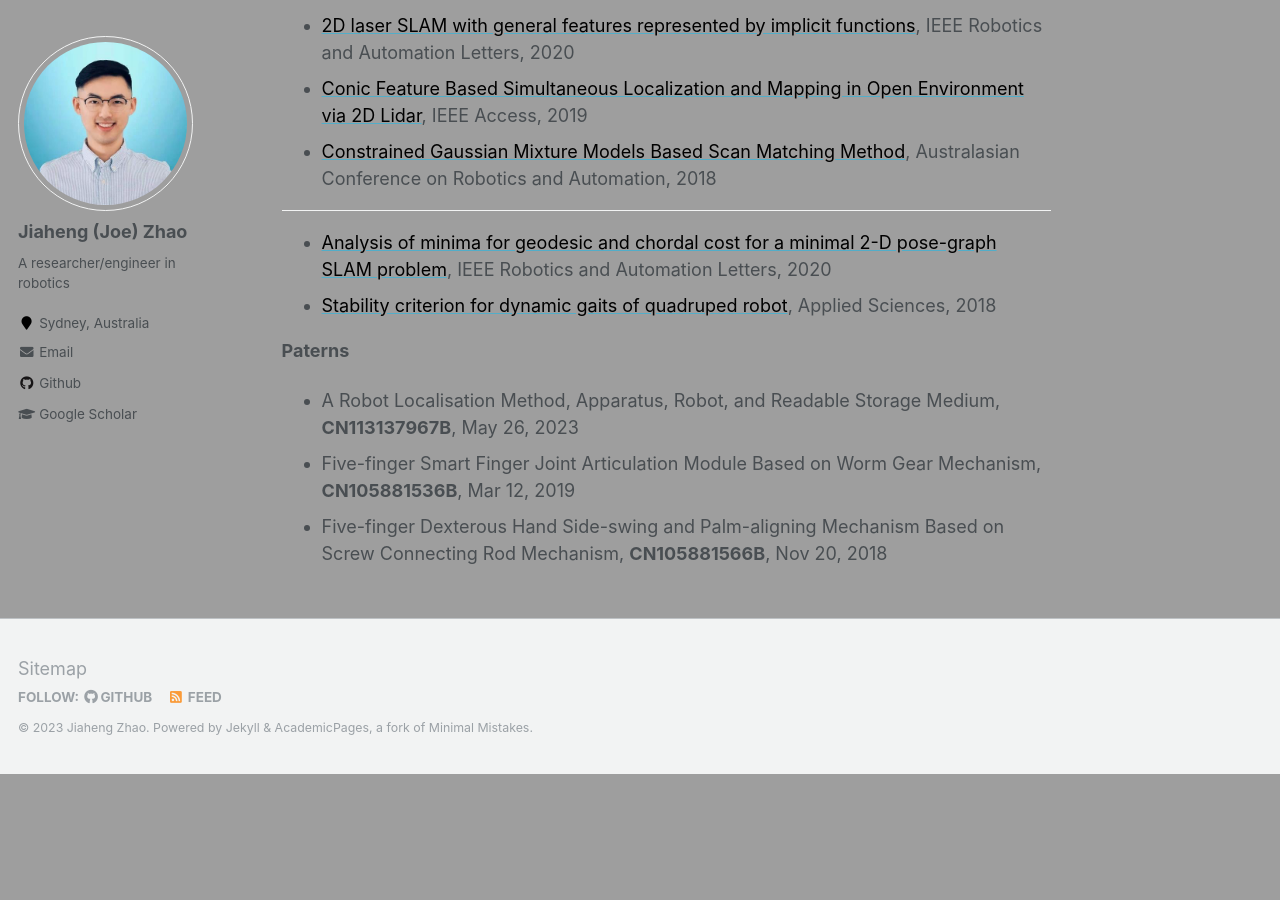
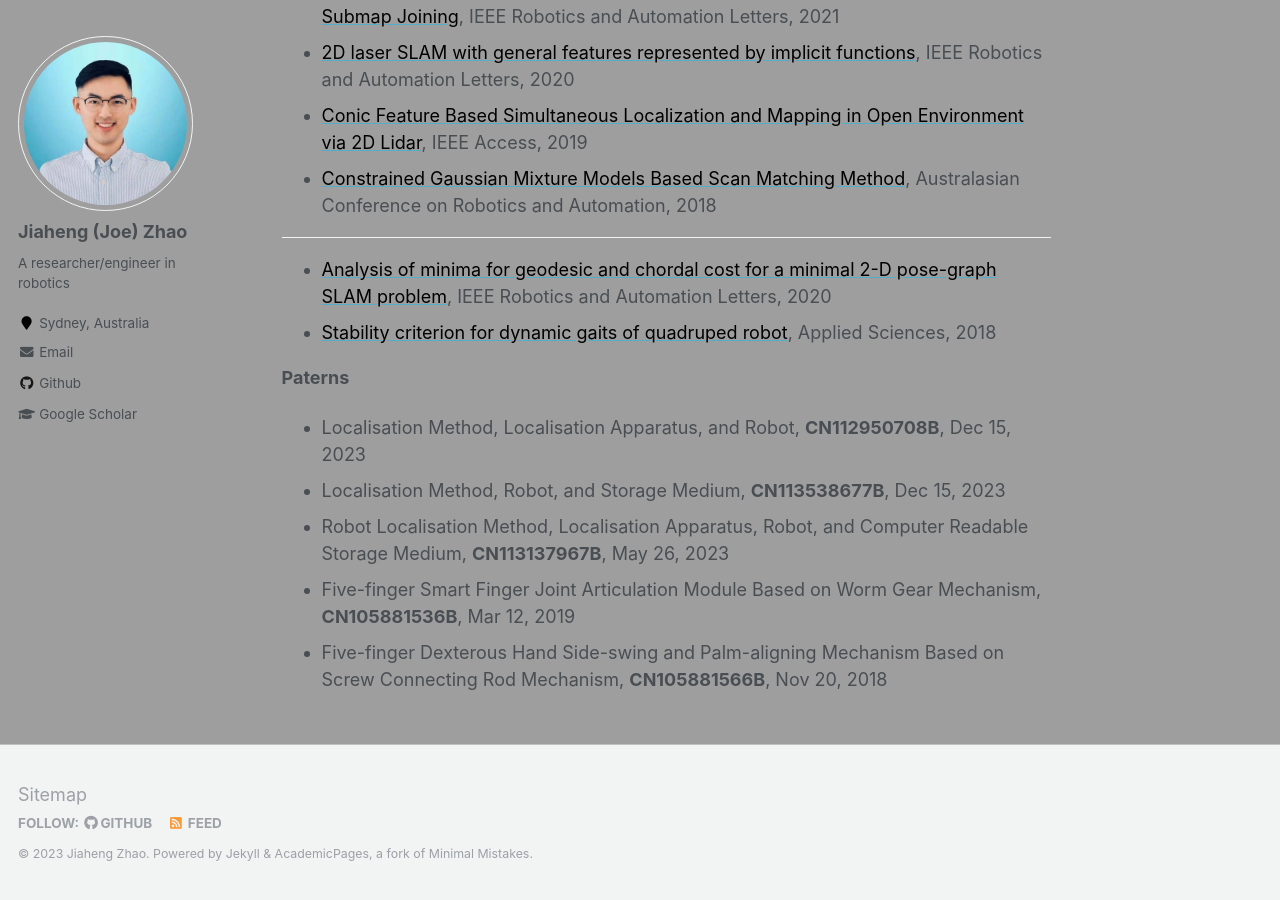
Before and after one commit to JiahengZhao/JiahengZhao.github.io, a Jekyll site: the page built from _pages/about.md, in a window 1280 px wide and 900 px high, scrolled down 1349 px. Built offline with Jekyll 4.4.1, drawn with Linux system fonts in a browser that asks for light colours; before the commit the page ends 2123 px from its top, so only the background shows below that; some of the changed text lies outside the part shown.

Commit message:
update patents

```diff
--- a/_pages/about.md
+++ b/_pages/about.md
@@ -14,7 +14,7 @@ Experience
 ======
 I am currently a Senior Engineer at [<font color="black">Conigital Group</font>](https://conigital.org/) in Sydney, Australia, where I have dedicated 2 years to advancing technologies in SLAM, perception, and sensor fusion. In this role, I've developed Lidar/Camera-based mapping and localisation algorithms, tackled challenges in sensors data fusion, performed extrinsic calibration, and honed my skills in on-road object detection and segmentation.
 
-Previously, I served as a Senior Localization and Navigation Algorithm Engineer at [<font color="black">UBTECH Research</font>](https://research.ubtrobot.com/home) in Shenzhen, China. My work centered on the development of cutting-edge SLAM, localization, and mapping algorithms. Noteworthy projects included crafting localization algorithms for quadruped robots, creating SLAM solutions for unmanned inspection vehicles within power stations, and pioneering autonomous exploration, mapping, and navigation algorithms for ultraviolet disinfection robots.
+Previously, I served as a Senior Localization and Navigation Algorithm Engineer at [<font color="black">UBTECH Research</font>](https://research.ubtrobot.com/home) in Shenzhen, China. My work centered on the development of cutting-edge SLAM, localization, and mapping algorithms. Noteworthy projects included crafting localization algorithms for quadruped robots, creating SLAM solutions for unmanned inspection vehicles within power stations, and pioneering autonomous exploration, mapping, and navigation algorithms for ultraviolet disinfection robots. **3 patents** on robot localisation method were issued.
 
 My academic journey is marked by two PhD pursuits. I conducted research at the Robotics Institute, University of Technology Sydney (UTS: RI), supervised by [<font color="black">Prof. Shoudong Huang</font>](https://profiles.uts.edu.au/Shoudong.Huang) and [<font color="black">Dr. Liang Zhao</font>](https://profiles.uts.edu.au/Liang.Zhao). My major area of focus was indoor/outdoor SLAM for mobile vehicles. Additionally, I pursued a PhD at the Beijing Institute of Technology, under the guidance of [<font color="black">Prof. Baoling Han</font>](https://me.bit.edu.cn/szdw/jsml/jdkxjcb/jxsjjys/bssds18/b30885.htm), where I delved into SLAM techniques for multi-terrain wheeled/footed robots. These academic experiences laid the groundwork for my contributions to the field of robotics.
 
@@ -39,7 +39,9 @@ Publication & Patern
 * [<font color="black">Stability criterion for dynamic gaits of quadruped robot</font>](https://www.mdpi.com/2076-3417/8/12/2381), Applied Sciences, 2018
 
 **Paterns**
-* A Robot Localisation Method, Apparatus, Robot, and Readable Storage Medium, **CN113137967B**, May 26, 2023
+* Localisation Method, Localisation Apparatus, and Robot, **CN112950708B**, Dec 15, 2023
+* Localisation Method, Robot, and Storage Medium, **CN113538677B**, Dec 15, 2023
+* Robot Localisation Method, Localisation Apparatus, Robot, and Computer Readable Storage Medium, **CN113137967B**, May 26, 2023
 * Five-finger Smart Finger Joint Articulation Module Based on Worm Gear Mechanism, **CN105881536B**, Mar 12, 2019
 * Five-finger Dexterous Hand Side-swing and Palm-aligning Mechanism Based on Screw Connecting Rod Mechanism, **CN105881566B**, Nov 20, 2018
 <!-- Create content & metadata
```
